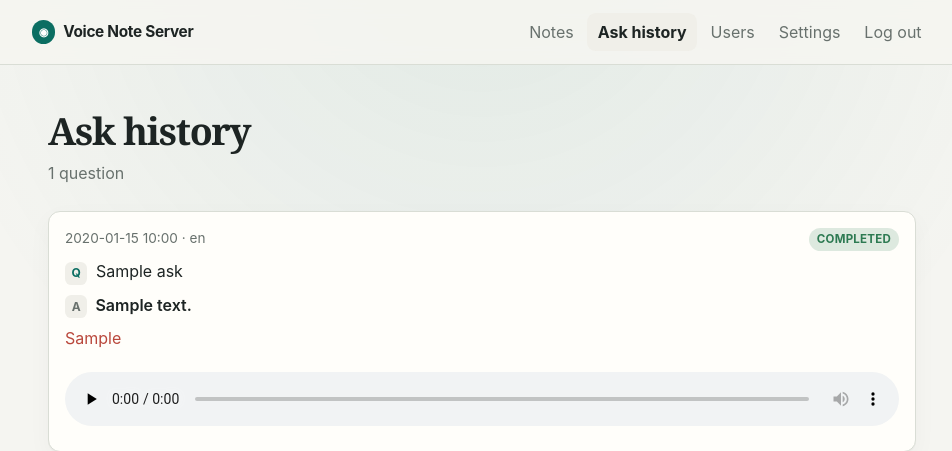
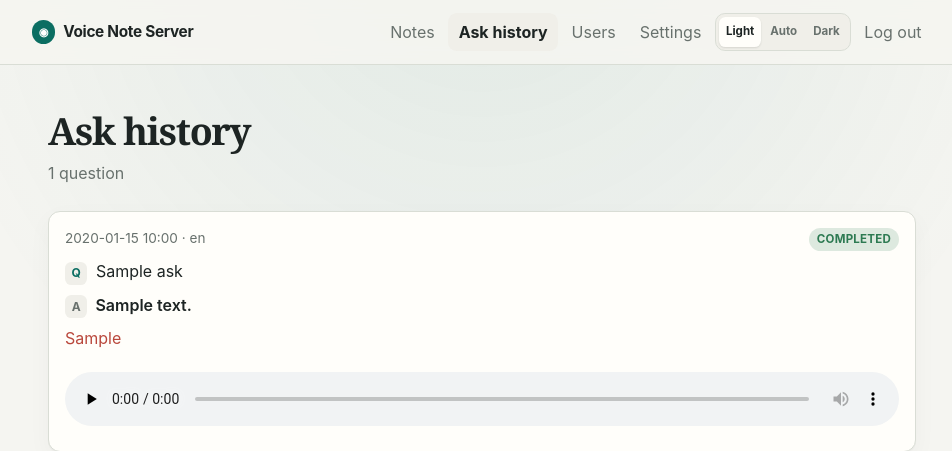
Before and after one commit to AlterWill/stm32_fun, a FastAPI app: page /asks in a window 1280 px wide. Shown: the top 451 px of the page, without its empty margins (158-1110 px from the left). Run offline with FastAPI, Linux system fonts and the light colour scheme; the visitor is signed in with stand-in values (Sample User, id 1); tables that the repository leaves empty hold one stand-in row (values such as "Sample post"); parts of the project's set-up code (start-up, migrations or seed data) failed here and were passed over.

Commit message:
feat: updated the frontend

```diff
--- a/server/app/static/app.js
+++ b/server/app/static/app.js
@@ -1,4 +1,35 @@
 (() => {
+  const themeChoices = Array.from(document.querySelectorAll("[data-theme-choice]"));
+  const themeKey = "voice-note-theme";
+
+  const applyTheme = (theme, persist = false) => {
+    const validTheme = ["light", "auto", "dark"].includes(theme) ? theme : "light";
+    document.documentElement.dataset.theme = validTheme;
+    themeChoices.forEach((button) => {
+      button.setAttribute("aria-pressed", String(button.dataset.themeChoice === validTheme));
+    });
+    if (persist) {
+      try {
+        localStorage.setItem(themeKey, validTheme);
+      } catch (_) {
+        // The page remains usable when storage is unavailable.
+      }
+    }
+  };
+
+  if (themeChoices.length > 0) {
+    let savedTheme = "light";
+    try {
+      savedTheme = localStorage.getItem(themeKey) || "light";
+    } catch (_) {
+      // Light is the intentional default.
+    }
+    applyTheme(savedTheme);
+    themeChoices.forEach((button) => {
+      button.addEventListener("click", () => applyTheme(button.dataset.themeChoice, true));
+    });
+  }
+
   const pollers = Array.from(document.querySelectorAll("[data-poll-note]"));
   const deviceActive = document.querySelector("[data-device-active]");
   if (pollers.length === 0 && !deviceActive) {
--- a/server/app/static/style.css
+++ b/server/app/static/style.css
@@ -15,7 +15,7 @@
 }
 
 @media (prefers-color-scheme: dark) {
-  :root {
+  :root[data-theme="auto"] {
     color-scheme: dark;
     --bg: #17201e;
     --surface: #202a27;
@@ -142,6 +142,33 @@ nav a[aria-current="page"] {
   background: var(--surface-2);
   color: var(--text);
   font-weight: 650;
+}
+
+.theme-switcher {
+  display: inline-flex;
+  align-items: center;
+  gap: 0.1rem;
+  padding: 0.18rem;
+  border: 1px solid var(--border);
+  border-radius: 0.62rem;
+  background: var(--surface-2);
+}
+
+.theme-switcher button {
+  min-height: 1.9rem;
+  padding: 0.25rem 0.45rem;
+  border: 0;
+  border-radius: 0.4rem;
+  background: transparent;
+  color: var(--muted);
+  font-size: 0.72rem;
+  font-weight: 650;
+}
+
+.theme-switcher button[aria-pressed="true"] {
+  background: var(--surface);
+  color: var(--text);
+  box-shadow: 0 1px 2px rgba(22, 32, 29, 0.12);
 }
 
 nav a:hover,
@@ -736,6 +763,10 @@ code {
     padding: 0.55rem 0.75rem;
   }
 
+  .theme-switcher {
+    order: 3;
+  }
+
   h1 {
     font-size: 1.4rem;
   }
--- a/server/app/templates/base.html
+++ b/server/app/templates/base.html
@@ -1,9 +1,14 @@
 <!doctype html>
-<html lang="en">
+<html lang="en" data-theme="light">
 <head>
   <meta charset="utf-8">
   <meta name="viewport" content="width=device-width, initial-scale=1">
   <title>{% block title %}{{ app_name }}{% endblock %}</title>
+  <script>
+    try {
+      document.documentElement.dataset.theme = localStorage.getItem("voice-note-theme") || "light";
+    } catch (_) {}
+  </script>
   <link rel="stylesheet" href="/static/style.css">
 </head>
 <body>
@@ -20,6 +25,11 @@
       <a href="/admin/users">Users</a>
       <a href="/admin/settings">Settings</a>
     {% endif %}
+    <div class="theme-switcher" role="group" aria-label="Colour theme">
+      <button type="button" data-theme-choice="light" aria-pressed="true">Light</button>
+      <button type="button" data-theme-choice="auto" aria-pressed="false">Auto</button>
+      <button type="button" data-theme-choice="dark" aria-pressed="false">Dark</button>
+    </div>
     <form method="post" action="/logout" class="inline">
       <input type="hidden" name="csrf" value="{{ csrf_token(request) }}">
       <button class="link-button" type="submit">Log out</button>
```
Also changed, not shown: 2 other files.
